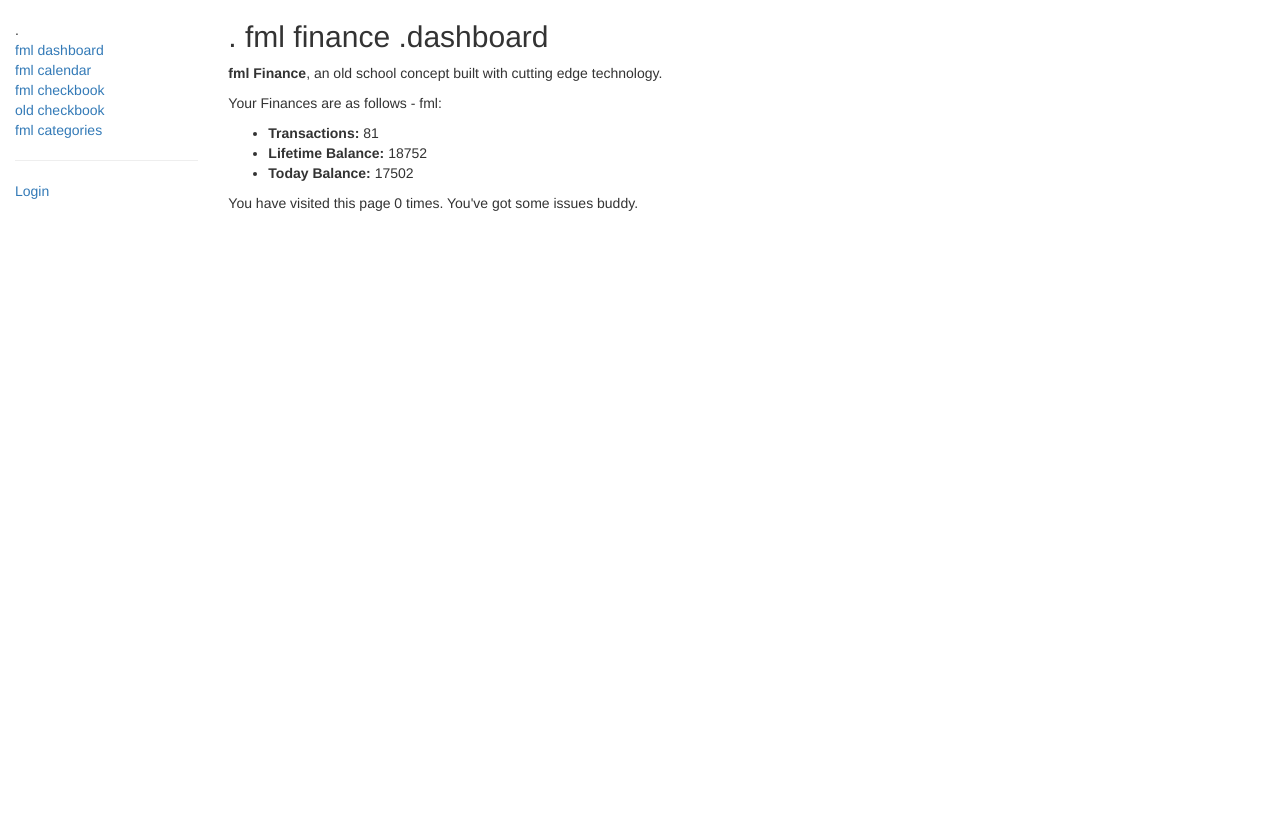
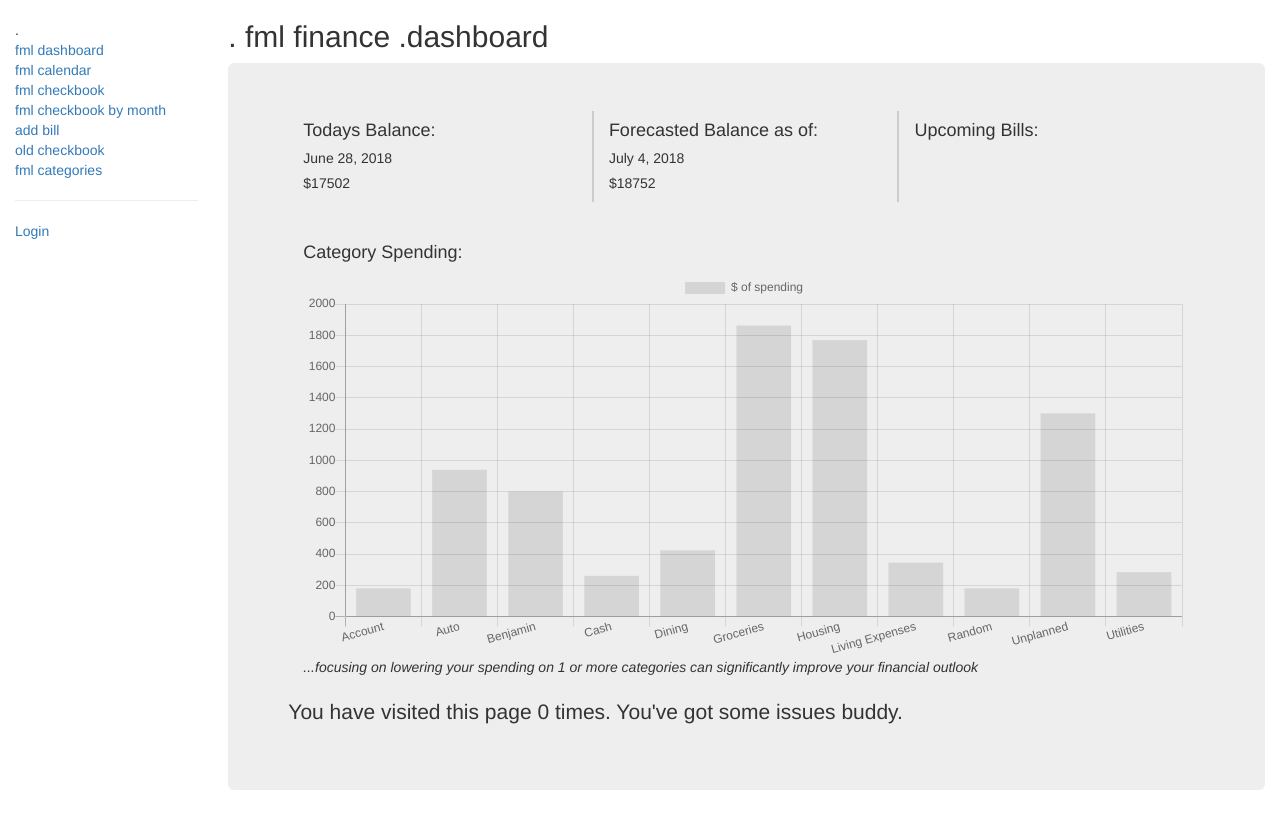
Before and after one commit to rodtermaat/fmlDjango, a Django app: page /checkbook/ in a window 1280 px wide. Before the commit the page ends 211 px from the top, so only its background shows below. Run offline with Django 3.2, Linux system fonts and the light colour scheme; data comes from the database, SQL or seed files in the repository; both versions use the stored data as it was after the commit; some libraries are stand-ins or nearby versions.

Commit message:
just a backup

```diff
--- a/checkbook/calendar.py
+++ b/checkbook/calendar.py
@@ -21,7 +21,7 @@ class CheckbookCalendar(HTMLCalendar):
                 for check in self.checks[day]:
                     body.append('<a href="%s">' % check.get_absolute_url())
                     body.append(esc(check.name))
-                    #body.append(esc(check.type))
+                    body.append(': ')
                     #body.append(esc(check.category))
                     body.append(esc(check.amount))
                     #body.append(esc(check.cleared))
--- a/checkbook/templates/base_generic.html
+++ b/checkbook/templates/base_generic.html
@@ -7,11 +7,11 @@
   <meta name="viewport" content="width=device-width, initial-scale=1">
   <link rel="stylesheet" href="https://maxcdn.bootstrapcdn.com/bootstrap/3.3.7/css/bootstrap.min.css">
   <script src="https://ajax.googleapis.com/ajax/libs/jquery/1.12.4/jquery.min.js"></script>
-  <script src="https://maxcdn.bootstrapcdn.com/bootstrap/3.3.7/js/bootstrap.min.js"></script>
 
   <link rel="stylesheet" href="//code.jquery.com/ui/1.12.1/themes/base/jquery-ui.css">
   <script src="https://code.jquery.com/jquery-1.12.4.js"></script>
   <script src="https://code.jquery.com/ui/1.12.1/jquery-ui.js"></script>
+  <script src="https://cdnjs.cloudflare.com/ajax/libs/Chart.js/2.7.2/Chart.min.js"></script>
 
   <script>
   $( function() {
@@ -25,11 +25,8 @@
   <link rel="stylesheet" href="{% static 'css/styles.css' %}">
 
 </head>
-
 <body>
-
   <div class="container-fluid">
-
     <div class="row">
       <div class="col-sm-2">
       {% block sidebar %}
@@ -38,6 +35,8 @@
           <li><a href="{% url 'index' %}">fml dashboard</a></li>
           <li><a href="{% url 'calendar' %}">fml calendar</a></li>
           <li><a href="{% url 'checkbook' %}">fml checkbook</a></li>
+          <li><a href="{% url 'checkbook-month' %}">fml checkbook by month</a></li>
+          <li><a href="{% url 'add-bill' %}">add bill</a></li>
           <li><a href="{% url 'check-list' %}">old checkbook</a></li>
           <li><a href="{% url 'category-list' %}">fml categories</a></li>
           <hr></hr>
@@ -49,9 +48,12 @@
           {% endif %}
       </ul>
      {% endblock %}
+
       </div>
       <div class="col-sm-10 ">
-      {% block content %}{% endblock %}
+      {% block content %}
+
+      {% endblock %}
 
       {% block pagination %}
       {% if is_paginated %}
--- a/checkbook/templates/checkbook/category_popup_form.html
+++ b/checkbook/templates/checkbook/category_popup_form.html
@@ -11,6 +11,7 @@
     <form method="post">{% csrf_token %}
         {{ form.as_p }}
         <input type="submit" value="add" />
+        {{ form.media }}
     </form>
 
 {% endblock %}
--- a/checkbook/templates/checkbook/index.html
+++ b/checkbook/templates/checkbook/index.html
@@ -1,17 +1,117 @@
 {% extends "base_generic.html" %}
 
+<script>
+{% block jquery %}
+var end_point = '/api/chart/data/'
+var defaultData = []
+var labels = [];
+$.ajax({
+  method: "GET"
+  url: end_point
+  console.log("in ajax call")
+  success: function(data){
+    labels = data.labels
+    defaultData = data.default
+    setChart()
+  },
+  error: function(error_data){
+    console.log("error")
+    console.log(error_data)
+  }
+})
+
+function setChart(){
+var ctx = document.getElementById("myChart").getContext('2d');
+var myChart = new Chart(ctx, {
+    type: 'bar',
+    data: {
+        labels: ["User", "Blue", "Yellow", "Green", "Purple", "Orange"],
+        datasets: [{
+            label: '# of Votes',
+            data: [1, 23, 2, 3, 12, 2],
+            borderColor: [
+                'rgba(255,99,132,1)',
+                'rgba(54, 162, 235, 1)',
+                'rgba(255, 206, 86, 1)',
+                'rgba(75, 192, 192, 1)',
+                'rgba(153, 102, 255, 1)',
+                'rgba(255, 159, 64, 1)'
+            ],
+            borderWidth: 1
+        }]
+    },
+    options: {
+        scales: {
+            yAxes: [{
+                ticks: {
+                    beginAtZero:true
+                }
+            }]
+        }
+    }
+});
+
+{% endblock %}
+</script>
+
 {% block content %}
-<h2>. fml finance .dashboard</h2>
+<div class-"header">
+  <h2>. fml finance .dashboard</h2>
+  <!-- this is a comment -->
+</div>
+<div class="jumbotron">
+  <div class="container">
+    <div class="row">
+      <div class="col-sm-4" style="padding-right:20px; border-right: 2px solid #ccc;">
+        <h4>Todays Balance:</h4>
+        <h5>{{ today }}</h5>
+        <h5>${{ today_bal.amount__sum }}</h5>
+      </div>
+      <div class="col-sm-4" style="padding-right:20px; border-right: 2px solid #ccc;">
+        <h4>Forecasted Balance as of:</h4>
+        <h5>{{ forecast_date.dater__max }}</h5>
+        <h5>${{ forecast_bal.amount__sum }}</h5>
+      </div>
+      <div class="col-sm-4">
+        <h4>Upcoming Bills:</h4>
 
-  <p><strong>fml Finance</strong>, an old school concept built with cutting edge technology.</p>
+      </div>
+    </div>
+    <div class="row">
+      <div class="col-sm-12" style="padding-right:20px;">
+      <hr />
+      <h4>Category Spending:</h4>
 
-  <p>Your Finances are as follows - fml:</p>
-  <ul>
-    <li><strong>Transactions:</strong> {{ num_checks }}</li>
-    <li><strong>Lifetime Balance:</strong> {{ tot_bal.amount__sum }}</li>
-    <li><strong>Today Balance:</strong> {{ today_bal.amount__sum }}</li>
-  </ul>
-
+        <canvas id="myChart" width="800" height="350"></canvas>
+        <script>
+        var ctx = document.getElementById("myChart").getContext('2d');
+        var myChart = new Chart(ctx, {
+            type: 'bar',
+            data: {
+                labels: {{ cat_label|safe }},
+                datasets: [{
+                    label: '$ of spending',
+                    data: {{ cat_value }},
+                }]
+            },
+            options: {
+                scales: {
+                    yAxes: [{
+                        ticks: {
+                            beginAtZero:true
+                        }
+                    }]
+                }
+            }
+        });
+        </script>
+        <i>...focusing on lowering your spending on 1 or more categories can
+        significantly improve your
+        financial outlook</i>
+    </div>
+  </div>
+</div>
+  <br>
   <p>You have visited this page {{ num_visits }}{% if num_visits == 1 %} time{% else %} times. {% endif %}
     You've got some issues buddy.</p>
 
--- a/checkbook/urls.py
+++ b/checkbook/urls.py
@@ -1,17 +1,25 @@
 from django.urls import path
-from .views import CheckCreate, CheckDelete, CheckUpdate, CategoryPopUp, CategoryCreate, CategoryDelete, CategoryUpdate
+from .views import CheckCreate, CheckDelete, CheckUpdate, CategoryPopUp
+from .views import CategoryCreate, CategoryDelete, CategoryUpdate, cat_pie, CatData
 from . import views
 #from . import admin
 
 urlpatterns = [
     path('', views.index, name='index'),
+    path('api/data', cat_pie, name='api-data'),
+    path('api/chart/data', CatData.as_view()),
+
     path('calendar', views.fmlCalendar, name='calendar'),
     path('calendar/<int:aYear>/<int:aMonth>/', views.fmlCalendar, name='calendarNav'),
+
     path('checkbookList', views.checkbookList, name='checkbook'),
+    path('checkbookMonth', views.checkbookMonth, name='checkbook-month'),
+
     path('checks/', views.CheckListView.as_view(), name='check-list'),
     path('check/add/', views.CheckCreate.as_view(), name='check-add'),
     path('check/<int:pk>/', views.CheckUpdate.as_view(), name='check-detail'),
     path('check/<int:pk>/delete/', CheckDelete.as_view(), name='check-delete'),
+    path('check/addbill/', views.addCheckBills, name='add-bill'),
     path('categories/', views.CategoryListView.as_view(), name='category-list'),
     #path('category/addcpu/', views.CategoryCreate.as_view(), name='category-cpu'),
     path('category/addcpu/', views.CategoryPopUp.as_view(), name='category-cpu'),
--- a/checkbook/views.py
+++ b/checkbook/views.py
@@ -21,14 +21,41 @@ from django.utils.html import conditional_escape as esc
 from django.utils.safestring import mark_safe
 from datetime import date, datetime
 
+#index
+from django.db.models import Max
+
+#pie
+from django.http import JsonResponse
+
+#rest framework
+from rest_framework.views import APIView
+from rest_framework.response import Response
+from django.contrib.auth import get_user_model
+
+User = get_user_model()
+
 def index(request):
     """
     View function for home page of site.
     """
     # Generate counts of some of the main objects
     num_checks=Check.objects.all().count()
-    tot_bal=Check.objects.all().aggregate(Sum('amount'))
+    forecast_date = Check.objects.all().aggregate(Max('dater'))
+    forecast_bal=Check.objects.all().aggregate(Sum('amount'))
     today_bal=Check.objects.filter(dater__lte=date.today()).aggregate(Sum('amount'))
+    cat_data = Check.objects.filter(type='DR').values_list('category__name').annotate(cat_total = Sum('amount')*-1).order_by()
+
+    cat_label=[]
+    cat_value=[]
+    for i in cat_data:
+        cat_label.append((i[0]))
+        cat_value.append(i[1])
+    #    cat_value.append(y)
+        #cat_label.append(str(x.category__name))
+    #    cat_value.append(x.cat_total)
+    str(cat_label).replace("'", '"')
+
+    #cat_data = Check.objects.annotate(cat_total=Sum("amount"))
     # Number of visits to this view, as counted in the session variable.
     num_visits=request.session.get('num_visits', 0)
     request.session['num_visits'] = num_visits+1
@@ -37,9 +64,35 @@ def index(request):
     return render(
         request,
         'checkbook/index.html',
-        context={'num_checks':num_checks,'tot_bal':tot_bal, 'today_bal':today_bal,
-            'num_visits':num_visits},
+        context={'num_checks':num_checks,'forecast_bal':forecast_bal,
+            'today_bal':today_bal,'num_visits':num_visits,
+            'forecast_date':forecast_date, 'today':date.today(),
+            'cat_data':cat_data, 'cat_label':cat_label, 'cat_value':cat_value},
     )
+
+def cat_pie(request, *args, **kwargs):
+    data = {
+        "Housing": 1031,
+        "Utilities": 129,
+        "Living Expenses": 311,
+    }
+    return JsonResponse(data)
+
+class CatData(APIView):
+
+    authentication_classes = []
+    permission_classes = []
+
+    def get(self, request, format=None):
+        cat_sum = Check.objects.filter(category__name="Housing").aggregate(Sum('amount'))
+        labels = ["Category", "Amount"]
+        default_items = [cat_sum]
+        data = {
+                "labels": labels,
+                "default": default_items,
+        }
+        return Response(data)
+
 
 def checkbookList(request):
     check_list = Check.objects.all()
@@ -52,6 +105,11 @@ def checkbookList(request):
         balance += chk.amount
         chk.balance = balance
 
+        if chk.cleared:
+            chk.cleared = '\u221A'
+        else:
+            chk.cleared = '-'
+
     paginator = Paginator(check_list, 20)
     try:
         checks = paginator.page(page)
@@ -62,12 +120,80 @@ def checkbookList(request):
 
     return render(request, 'checkbook/checkbook.html', {'checks': checks})
 
+def checkbookMonth(request, aYear=date.today().year , aMonth=date.today().month):
+
+    #set up month and year navigation
+    curYear = int(aYear)
+    curMonth = int(aMonth)
+    CalendarFromMonth = datetime(aYear, aMonth, 1)
+    CalendarToMonth = datetime(aYear, aMonth, monthrange(aYear, aMonth)[1])
+
+    PreviousYear = curYear
+    PreviousMonth = curMonth - 1
+    if PreviousMonth == 0:
+        PreviousMonth = 12
+        PreviousYear = curYear - 1
+    NextYear = curYear
+    NextMonth = curMonth + 1
+    if NextMonth == 13:
+        NextMonth = 1
+        NextYear = curYear + 1
+
+
+    #get all objects, add balance to checkbook in realtime
+    check_list = Check.objects.all()
+    balance = 0
+    #for chk in checks:
+    for chk in check_list:
+        balance += chk.amount
+        chk.balance = balance
+
+        if chk.cleared:
+            chk.cleared = '\u221A'
+        else:
+            chk.cleared = '-'
+
+    #only return data for the month in question.  This being
+    #the current month upon startup and allow navigation by monthrange
+    monthdata = check_list.filter(dater__gte=CalendarFromMonth, dater__lte=CalendarToMonth)
+    #CheckEntries = Check.objects.filter(dater__gte=CalendarFromMonth, dater__lte=CalendarToMonth)
+
+    #active_not_deleted = everyone.filter(is_deleted=False)
+    #active_is_deleted = everyone.filter(is_deleted=True)
+    #return render(request, 'checkbook/checkbook.html', {'checks': checks})
+
+    return render(request, 'checkbook/checkbookNEW.html', {'checks' : monthdata,
+                                                       'Month' : curMonth,
+                                                       'MonthName' : named_month(curMonth),
+                                                       'Year' : curYear,
+                                                       'PreviousMonth' : PreviousMonth,
+                                                       'PreviousMonthName' : named_month(PreviousMonth),
+                                                       'PreviousYear' : PreviousYear,
+                                                       'NextMonth' : NextMonth,
+                                                       'NextMonthName' : named_month(NextMonth),
+                                                       'NextYear' : NextYear,
+                                                   })
+
+
+
+
+# generate bills, or reoccurring check CheckEntries
+from .forms import AddBills
+def addCheckBills(request):
+
+    if request.method == 'POST':
+        pass
+    else:
+        form = AddBills()
+
+    return render(request, 'checkbook/bills.html', {'form' : form})
+
 
 from django.views import generic
 
 class CheckListView(generic.ListView):
     model = Check
-    paginate_by = 10
+    paginate_by = 25
 
 class CheckDetailView(generic.DetailView):
     model = Check
--- a/fmlcalendar/settings.py
+++ b/fmlcalendar/settings.py
@@ -39,6 +39,7 @@ INSTALLED_APPS = [
     'django.contrib.staticfiles',
     'checkbook',
     'django_addanother',
+    'rest_framework',
 ]
 
 MIDDLEWARE = [
```
Also changed, not shown: checkbook/forms.py (added, +27 -0 lines), checkbook/froms.py (deleted, +0 -12 lines), checkbook/models.py (+1 -8 lines), checkbook/templates/checkbook/bills.html (added, +7 -0 lines), checkbook/templates/checkbook/checkbookNEW.html (added, +54 -0 lines), checkbook/migrations/0002_auto_20180621_1600.py (added), db.sqlite3.
